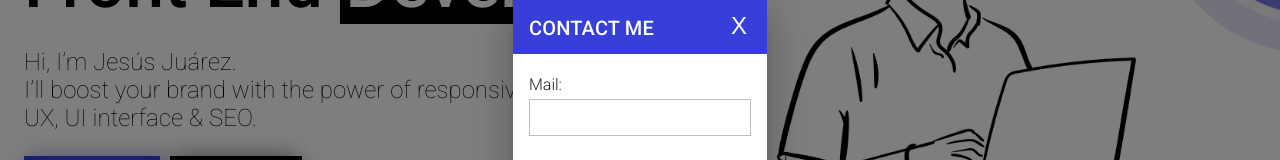
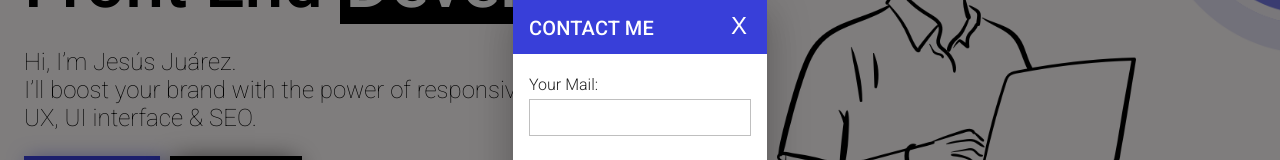
Before and after one commit to YisusJuarez/yjdevportfolio, a Next.js app: page / in a window 1280 px wide. Both pictures are taken after a click on the button "CONTACT ME". Shown: the part 236-396 px from the top of the page. Built offline with nearby package versions, Linux system fonts and the light colour scheme.

Commit message:
Meta desc

```diff
--- a/components/ModalCorreo/ModalCorreo.jsx
+++ b/components/ModalCorreo/ModalCorreo.jsx
@@ -159,7 +159,7 @@ export default function ModalCorreo() {
         </DialogTitle>
         <DialogContent style={{ paddingTop: 0 }}>
           <p className="alert-form">{Alert}</p>
-          <p className="label-form">Mail:</p>
+          <p className="label-form">Your Mail:</p>
           <input
             type="mail"
             className="input-contact"
--- a/pages/index.js
+++ b/pages/index.js
@@ -7,6 +7,9 @@ export default function Home() {
         <title>Dotcom - YJDev</title>
         <link rel="icon" href="/favicon.ico" />
         <link rel="stylesheet" href="https://fonts.googleapis.com/css?family=Roboto:100,300,400,500,700&display=swap" />
+        <meta name="description" content="Professional development of websites and web systems with the latest technologies"></meta>
+        <meta name="author" content="Dotcom - YJDev"></meta>
+        <meta name="keywords" content="HTML, CSS, JavaScript"></meta>
       </Head>
       <HeadContent></HeadContent>
       <style jsx global>{`
```
